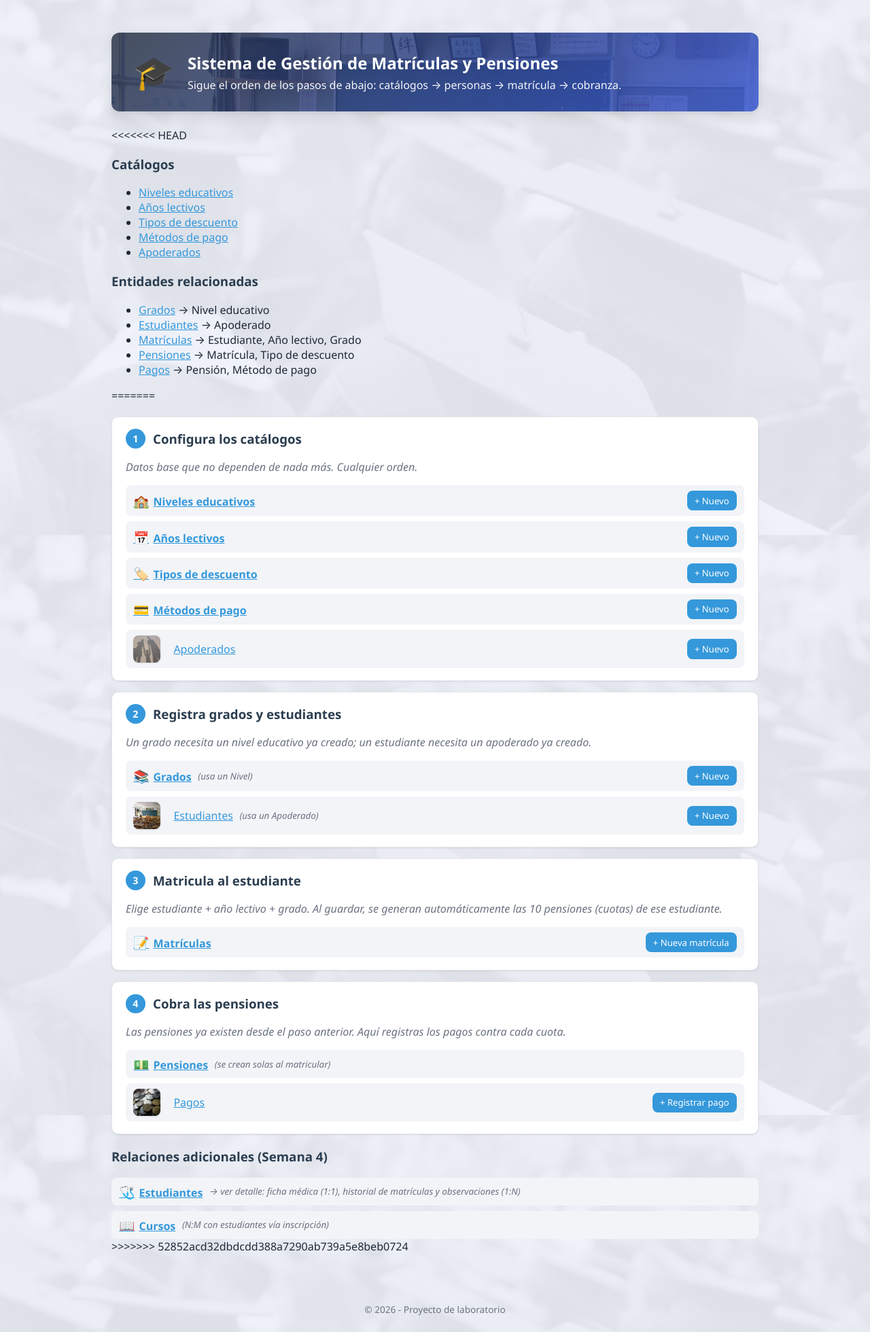
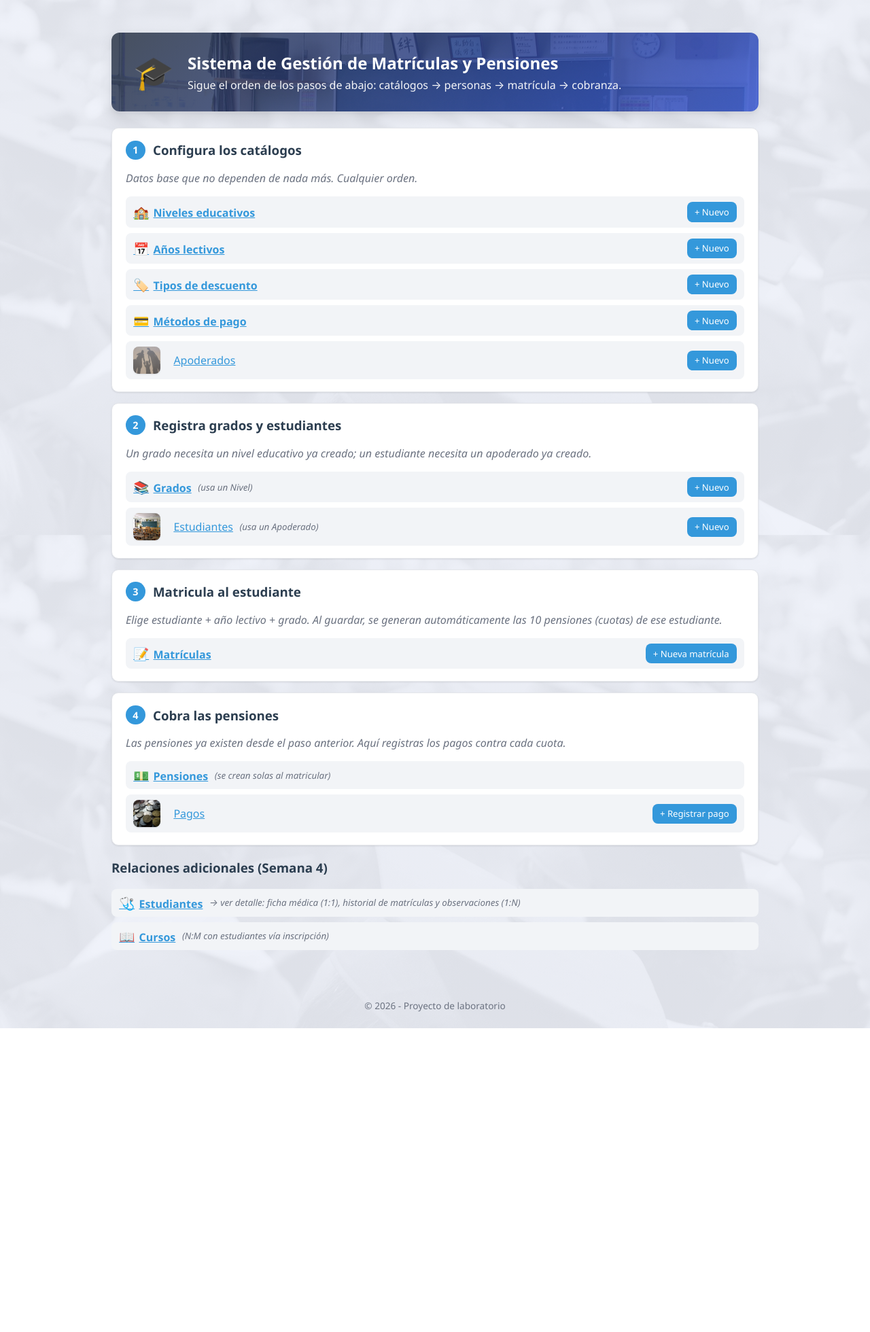
Before and after one commit to JordanssSs7/django-sistemaEmpresarial, a Django app: page /semana3/ in a window 1280 px wide. Shown: the part 66-2026 px from the top of the page at 68% size. After the commit the page ends 1579 px from the top, so only its background shows below. Run offline with Django 5.2, Linux system fonts and the light colour scheme.

Commit message:
Revert "Guardando cambios en vistas y templates"
This reverts commit 33d999592ca2b93af30e25791a219f21c8a9ff97, reversing
changes made to 52852acd32dbdcdd388a7290ab739a5e8beb0724.

```diff
--- a/src/semana3/models.py
+++ b/src/semana3/models.py
@@ -210,6 +210,9 @@ class Estudiante(models.Model):
         on_delete=models.PROTECT,    # Requisito 4: conservar historial, no borrar en cascada
         related_name="estudiantes",  # apoderado.estudiantes.all() -> los hijos de esa familia
     )
+    # RELACIÓN N:M (Semana 4, Ejercicio 4): un estudiante lleva muchos cursos
+    # y un curso tiene muchos estudiantes. Se usa "Curso"/"CursoEstudiante"
+    # como strings porque esas clases se definen más abajo en este archivo.
     cursos = models.ManyToManyField(
         "Curso",
         through="CursoEstudiante",   # la tabla intermedia guarda nota_final y estado
--- a/src/semana3/urls.py
+++ b/src/semana3/urls.py
@@ -74,14 +74,9 @@ urlpatterns = [
     path("estudiantes/<int:pk>/editar/", views.estudiante_editar, name="estudiante_editar"),
     path("estudiantes/<int:pk>/eliminar/", views.estudiante_eliminar, name="estudiante_eliminar"),
 
-    # Semana 4, Ejercicio 12: consultar relaciones (select_related / prefetch_related)
+    # Semana 4, Ejercicio 6: consultar relaciones (select_related / prefetch_related)
     path("estudiantes/<int:pk>/", views.estudiante_detalle, name="estudiante_detalle"),
     path("cursos/", views.curso_list, name="curso_list"),
-
-    # Semana 4, Ejercicio 13: CRUD del modelo intermedio CursoEstudiante (N:M)
-    path("inscripciones/nueva/", views.inscripcion_crear, name="inscripcion_crear"),
-    path("inscripciones/<int:pk>/editar/", views.inscripcion_editar, name="inscripcion_editar"),
-    path("inscripciones/<int:pk>/eliminar/", views.inscripcion_eliminar, name="inscripcion_eliminar"),
 
     # --- Matrícula ---  (FK -> Estudiante, AnioLectivo, Grado)
     path("matriculas/", views.matricula_list, name="matricula_list"),            # acepta ?anio= ?estado=
--- a/src/semana3/views.py
+++ b/src/semana3/views.py
@@ -33,7 +33,6 @@ from django.shortcuts import get_object_or_404, redirect, render
 from .forms import (
     AnioLectivoForm,
     ApoderadoForm,
-    CursoEstudianteForm,   # formulario del modelo intermedio (Ejercicio 13)
     EstudianteForm,
     GradoForm,
     MatriculaForm,
@@ -48,7 +47,6 @@ from .models import (
     AnioLectivo,
     Apoderado,
     Curso,
-    CursoEstudiante,       # modelo intermedio de la relación N:M Estudiante<->Curso
     EstadoEstudiante,
     EstadoMatricula,
     EstadoPago,
@@ -558,59 +556,6 @@ def curso_list(request):
 
 
 # ---------------------------------------------------------------------------
-# CRUD del MODELO INTERMEDIO CursoEstudiante  (Semana 4, Ejercicio 13)
-# ---------------------------------------------------------------------------
-# Es el mismo patrón CREATE/UPDATE/DELETE que ya usan las demás entidades:
-# CursoEstudiante es una tabla como cualquier otra (solo que representa una
-# relación N:M), así que se gestiona con las mismas herramientas del ORM.
-
-def inscripcion_crear(request):
-    """CREATE: inscribe a un estudiante en un curso (agrega un elemento a la
-    relación N:M, con sus atributos propios: nota_final y estado)."""
-    if request.method == "POST":
-        form = CursoEstudianteForm(request.POST)
-        if form.is_valid():
-            form.save()   # INSERT en semana3_cursoestudiante (estudiante_id, curso_id, ...)
-            messages.success(request, "Estudiante inscrito al curso correctamente.")
-            return redirect("semana3:curso_list")
-        # si `unique_together("estudiante", "curso")` se viola (ya estaba inscrito),
-        # is_valid() devuelve False y el formulario vuelve con el error mostrado.
-    else:
-        form = CursoEstudianteForm()
-    return render(request, "semana3/form.html", {
-        "form": form,
-        "titulo": "Inscribir estudiante a un curso",
-        "volver": "semana3:curso_list",
-    })
-
-
-def inscripcion_editar(request, pk):
-    """UPDATE: modifica una inscripción existente (ej. cambiar `estado` a
-    Aprobado/Desaprobado y registrar la `nota_final` al cerrar el curso)."""
-    inscripcion = get_object_or_404(CursoEstudiante, pk=pk)
-    if request.method == "POST":
-        form = CursoEstudianteForm(request.POST, instance=inscripcion)
-        if form.is_valid():
-            form.save()   # UPDATE ... WHERE id = pk
-            messages.success(request, "Inscripción actualizada correctamente.")
-            return redirect("semana3:curso_list")
-    else:
-        form = CursoEstudianteForm(instance=inscripcion)   # form precargado
-    return render(request, "semana3/form.html", {
-        "form": form,
-        "titulo": f"Editar inscripción: {inscripcion}",
-        "volver": "semana3:curso_list",
-    })
-
-
-def inscripcion_eliminar(request, pk):
-    """DELETE: quita a un estudiante de un curso (elimina la fila de la
-    tabla intermedia; NO borra ni al Estudiante ni al Curso)."""
-    return _eliminar(request, get_object_or_404(CursoEstudiante, pk=pk),
-                     "semana3:curso_list", "Inscripción")
-
-
-# ---------------------------------------------------------------------------
 # Matrícula  (entidad relacionada: ForeignKey -> Estudiante, AnioLectivo, Grado)
 # ---------------------------------------------------------------------------
 
--- a/src/templates/semana3/index.html
+++ b/src/templates/semana3/index.html
@@ -12,25 +12,6 @@
     </div>
 </div>
 
-<<<<<<< HEAD
-<h3>Catálogos</h3>
-<ul>
-    <li><a href="{% url 'semana3:nivel_list' %}">Niveles educativos</a></li>
-    <li><a href="{% url 'semana3:anio_list' %}">Años lectivos</a></li>
-    <li><a href="{% url 'semana3:descuento_list' %}">Tipos de descuento</a></li>
-    <li><a href="{% url 'semana3:metodo_list' %}">Métodos de pago</a></li>
-    <li><a href="{% url 'semana3:apoderado_list' %}">Apoderados</a></li>
-</ul>
-
-<h3>Entidades relacionadas</h3>
-<ul>
-    <li><a href="{% url 'semana3:grado_list' %}">Grados</a> &rarr; Nivel educativo</li>
-    <li><a href="{% url 'semana3:estudiante_list' %}">Estudiantes</a> &rarr; Apoderado</li>
-    <li><a href="{% url 'semana3:matricula_list' %}">Matrículas</a> &rarr; Estudiante, Año lectivo, Grado</li>
-    <li><a href="{% url 'semana3:pension_list' %}">Pensiones</a> &rarr; Matrícula, Tipo de descuento</li>
-    <li><a href="{% url 'semana3:pago_list' %}">Pagos</a> &rarr; Pensión, Método de pago</li>
-</ul>
-=======
 <div class="workflow">
     <div class="workflow-step">
         <div class="workflow-step-header">
@@ -124,5 +105,4 @@
         <a href="{% url 'semana3:curso_list' %}"><span class="section-icon">📖</span>Cursos</a> <small class="empty-state">(N:M con estudiantes vía inscripción)</small>
     </div>
 </div>
->>>>>>> 52852acd32dbdcdd388a7290ab739a5e8beb0724
 {% endblock %}
```
Also changed, not shown: src/semana3/forms.py (+1 -20 lines), src/templates/semana3/curso_list.html (+2 -8 lines).
